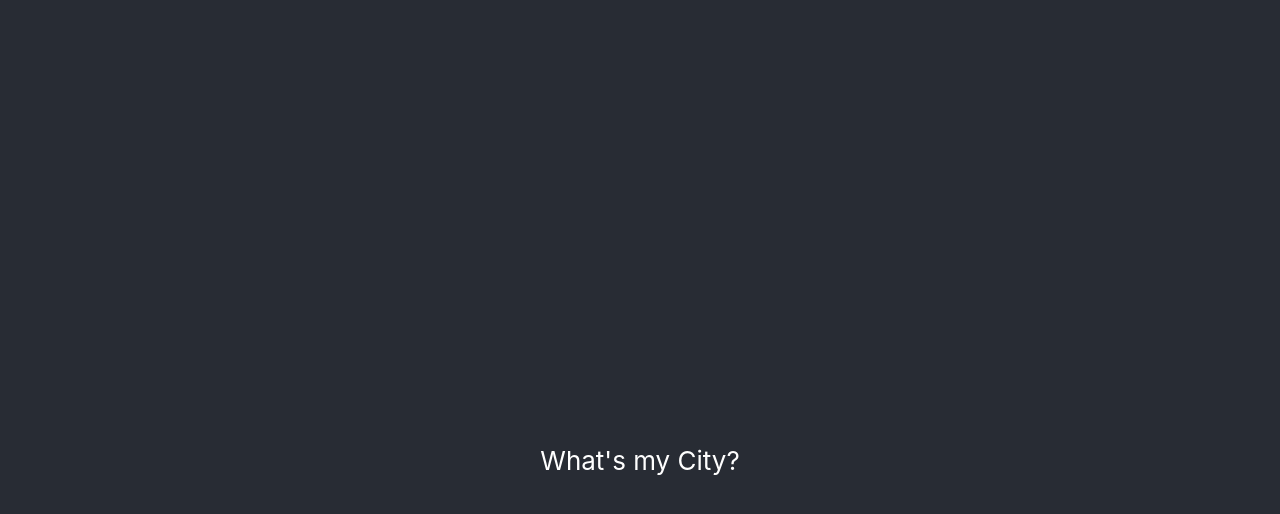
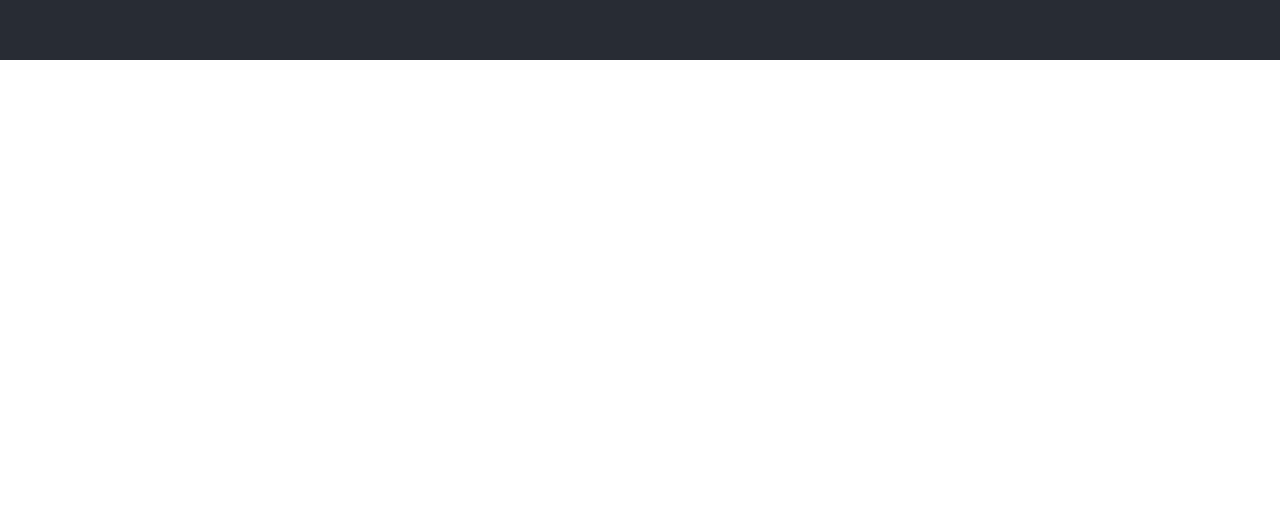
Before and after one commit to cashieeetime/mi449_final, a React (Create React App) app: page / in a window 1280 px wide. Shown: the part 740-1254 px from the top of the page. After the commit the page ends 800 px from the top, so only its background shows below. Built offline with nearby package versions, Linux system fonts and the light colour scheme.

Commit message:
format 2

```diff
--- a/src/App.js
+++ b/src/App.js
@@ -30,22 +30,15 @@ function Mypage () {
   }
 
   return (
-    <div>
     <div className="App">
       <header className="App-header">
         <button onClick={handleClickB1}>
           What's my IP address?
         </button>
-        </header>
-      </div>
-
-      <div className="App">
-        <header className="App-header">
         <button onClick={handleClickB2}>
           What's my City?
         </button>
       </header>
-      </div>
     </div>
   )
 }
```
Lines whose indentation alone changed are shown as unchanged.
